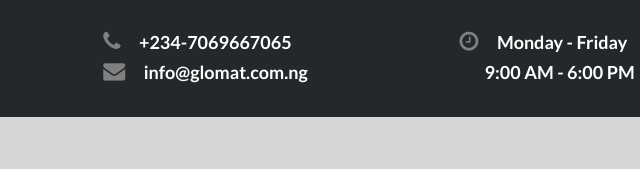
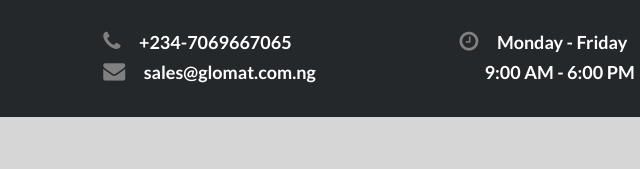
Before and after one commit to ojcool/glomat, a plain HTML site: page index.html in a window 1280 px wide. Shown: the part 3595-3764 px from the top of the page, 359-999 px from the left. Drawn offline with Linux system fonts and the light colour scheme; some packages are replaced by stand-ins of ours.

Commit message:
Update index.html
Updated email

```diff
--- a/index.html
+++ b/index.html
@@ -1343,7 +1343,7 @@
                                     <li class="second">
                                         <p><i class="fa fa-phone fa-2"></i> +234-7069667065</p>
 
-                                        <p><i class="fa fa-envelope fa-2"></i> info@glomat.com.ng </p>
+                                        <p><i class="fa fa-envelope fa-2"></i> sales@glomat.com.ng </p>
                                     </li>
                                     <li class="third">
                                         <p><i class="fa fa-clock-o fa-2"></i> Monday - Friday</p>
```
